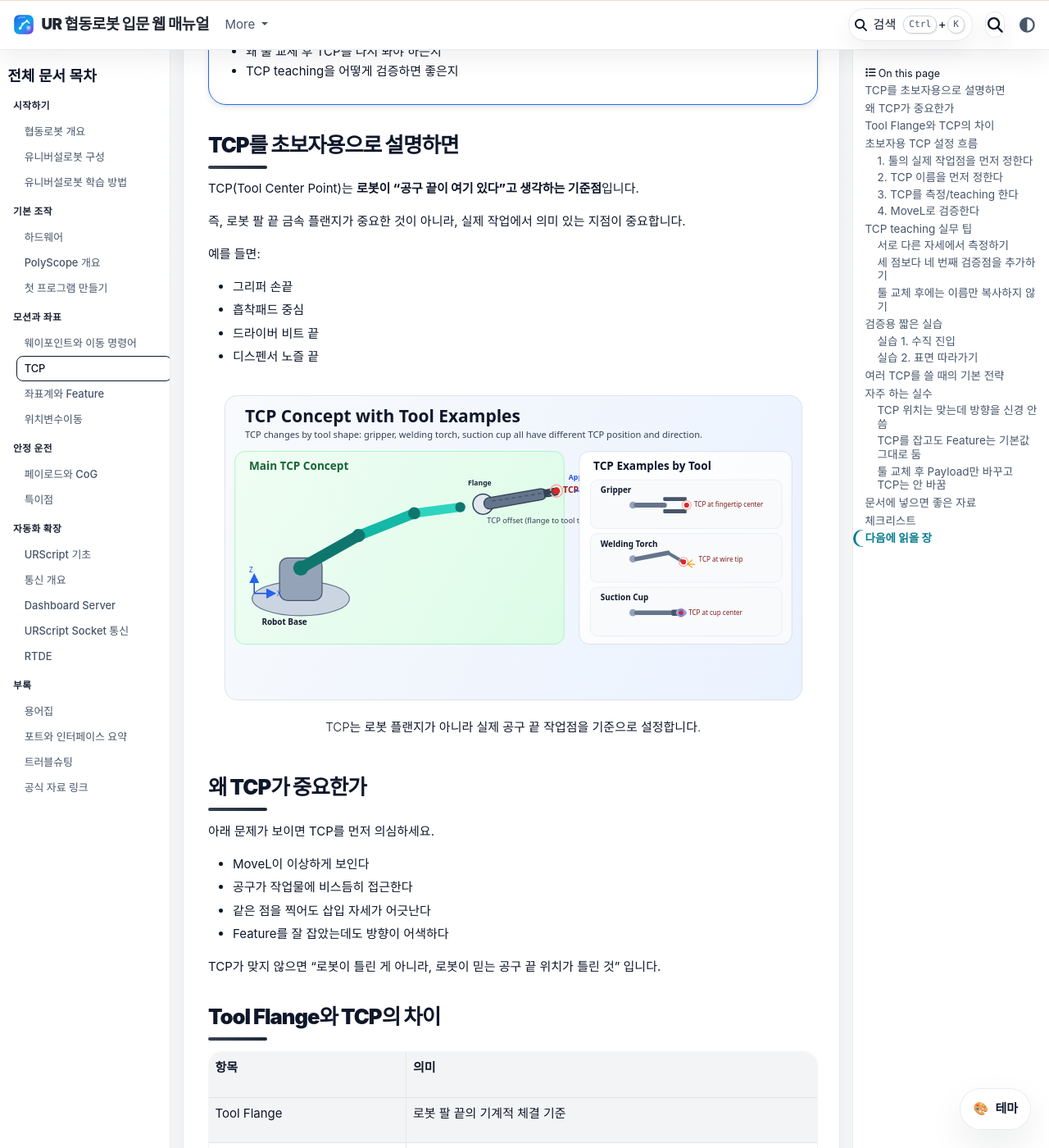
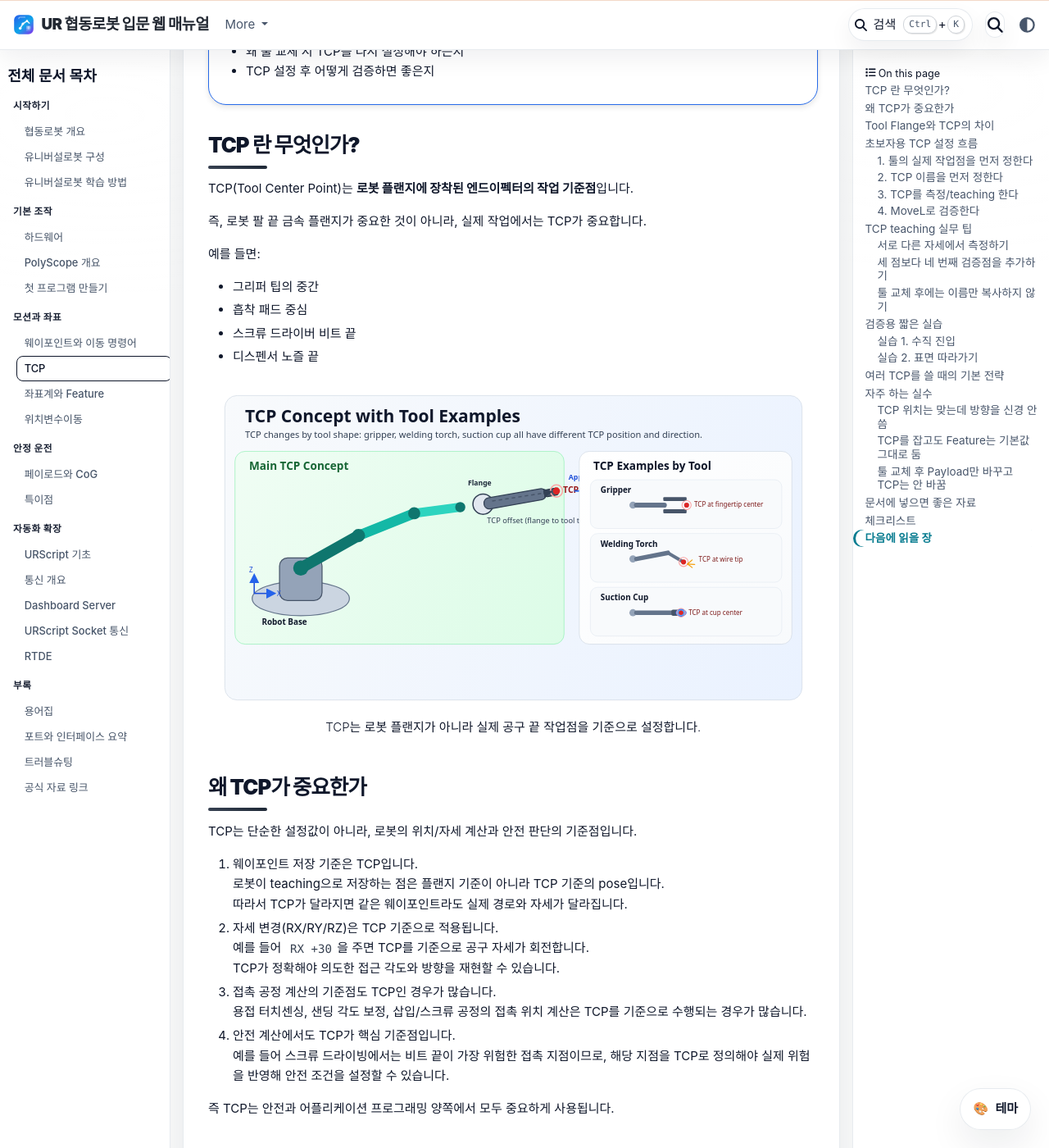
Before and after one commit to shh444/cobot-guidance, a Sphinx documentation site: the page built from docs/motion/tcp.md, in a window 1280 px wide and 1400 px high, scrolled down 248 px. Shown: the whole window at 82% size. Built offline with Sphinx 7.4.7 and the PyData theme 0.15.4, drawn with Linux system fonts in a browser that asks for light colours.

Commit message:
first commit

````diff
--- a/docs/motion/tcp.md
+++ b/docs/motion/tcp.md
@@ -3,21 +3,21 @@
 :::{admonition} 이 장에서 배우는 것
 :class: note
 - TCP가 무엇인지
-- 왜 툴 교체 후 TCP를 다시 봐야 하는지
-- TCP teaching을 어떻게 검증하면 좋은지
+- 왜 툴 교체 시 TCP를 다시 설정해야 하는지
+- TCP 설정 후 어떻게 검증하면 좋은지
 :::
 
-## TCP를 초보자용으로 설명하면
+## TCP 란 무엇인가?
 
-TCP(Tool Center Point)는 **로봇이 "공구 끝이 여기 있다"고 생각하는 기준점**입니다.
+TCP(Tool Center Point)는 **로봇 플랜지에 장착된 엔드이펙터의 작업 기준점**입니다.
 
-즉, 로봇 팔 끝 금속 플랜지가 중요한 것이 아니라, 실제 작업에서 의미 있는 지점이 중요합니다.
+즉, 로봇 팔 끝 금속 플랜지가 중요한 것이 아니라, 실제 작업에서는 TCP가 중요합니다.
 
 예를 들면:
 
-- 그리퍼 손끝
-- 흡착패드 중심
-- 드라이버 비트 끝
+- 그리퍼 팁의 중간
+- 흡착 패드 중심
+- 스크류 드라이버 비트 끝
 - 디스펜서 노즐 끝
 
 ```{figure} ../_static/tcp-concept-diagram.svg
@@ -29,14 +29,23 @@ TCP는 로봇 플랜지가 아니라 실제 공구 끝 작업점을 기준으로
 
 ## 왜 TCP가 중요한가
 
-아래 문제가 보이면 TCP를 먼저 의심하세요.
+TCP는 단순한 설정값이 아니라, 로봇의 위치/자세 계산과 안전 판단의 기준점입니다.
 
-- MoveL이 이상하게 보인다
-- 공구가 작업물에 비스듬히 접근한다
-- 같은 점을 찍어도 삽입 자세가 어긋난다
-- Feature를 잘 잡았는데도 방향이 어색하다
+1. 웨이포인트 저장 기준은 TCP입니다.
+   로봇이 teaching으로 저장하는 점은 플랜지 기준이 아니라 TCP 기준의 pose입니다.
+   따라서 TCP가 달라지면 같은 웨이포인트라도 실제 경로와 자세가 달라집니다.
 
-TCP가 맞지 않으면 "로봇이 틀린 게 아니라, 로봇이 믿는 공구 끝 위치가 틀린 것" 입니다.
+2. 자세 변경(RX/RY/RZ)은 TCP 기준으로 적용됩니다.
+   예를 들어 `RX +30`을 주면 TCP를 기준으로 공구 자세가 회전합니다.
+   TCP가 정확해야 의도한 접근 각도와 방향을 재현할 수 있습니다.
+
+3. 접촉 공정 계산의 기준점도 TCP인 경우가 많습니다.
+   용접 터치센싱, 샌딩 각도 보정, 삽입/스크류 공정의 접촉 위치 계산은 TCP를 기준으로 수행되는 경우가 많습니다.
+
+4. 안전 계산에서도 TCP가 핵심 기준점입니다.
+   예를 들어 스크류 드라이빙에서는 비트 끝이 가장 위험한 접촉 지점이므로, 해당 지점을 TCP로 정의해야 실제 위험을 반영해 안전 조건을 설정할 수 있습니다.
+
+즉 TCP는 안전과 어플리케이션 프로그래밍 양쪽에서 모두 중요하게 사용됩니다.
 
 ## Tool Flange와 TCP의 차이
 
````
Also changed, not shown: docs/basics/first-program.md (+1 -1 lines).
